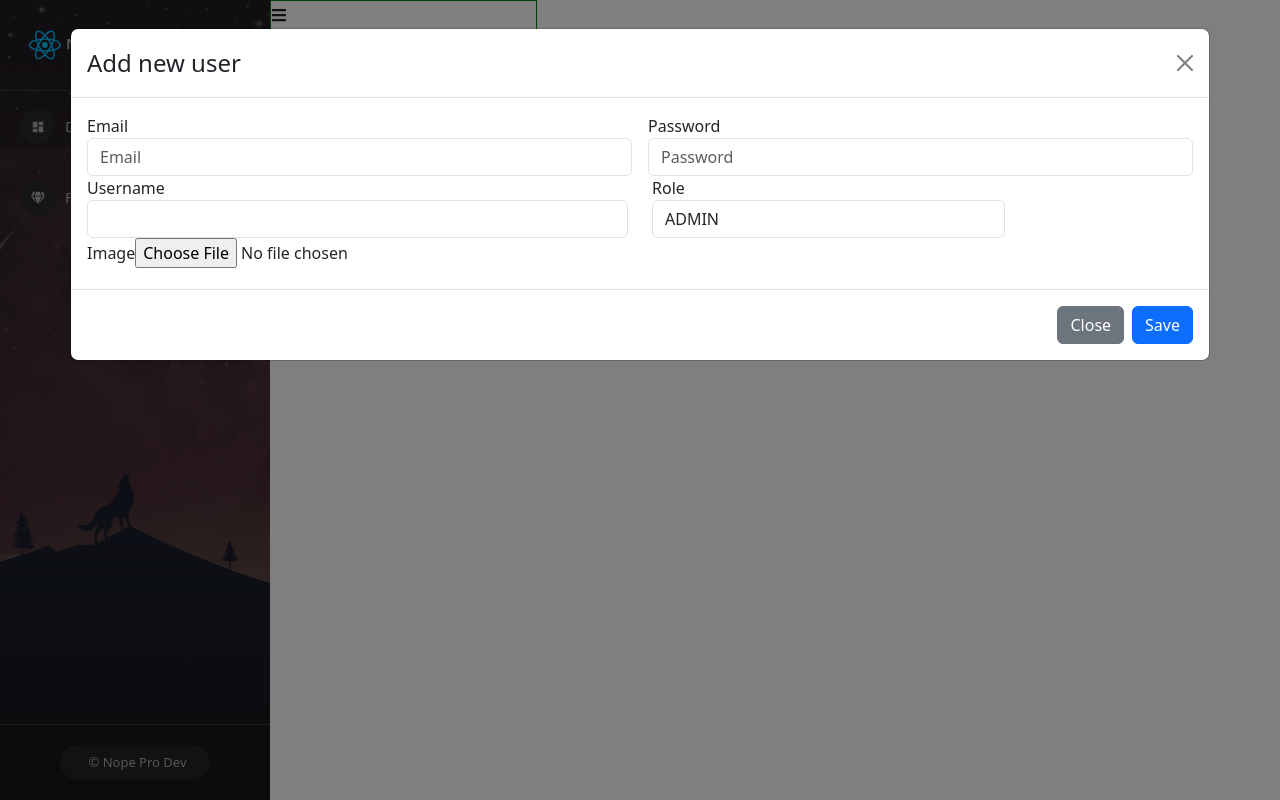
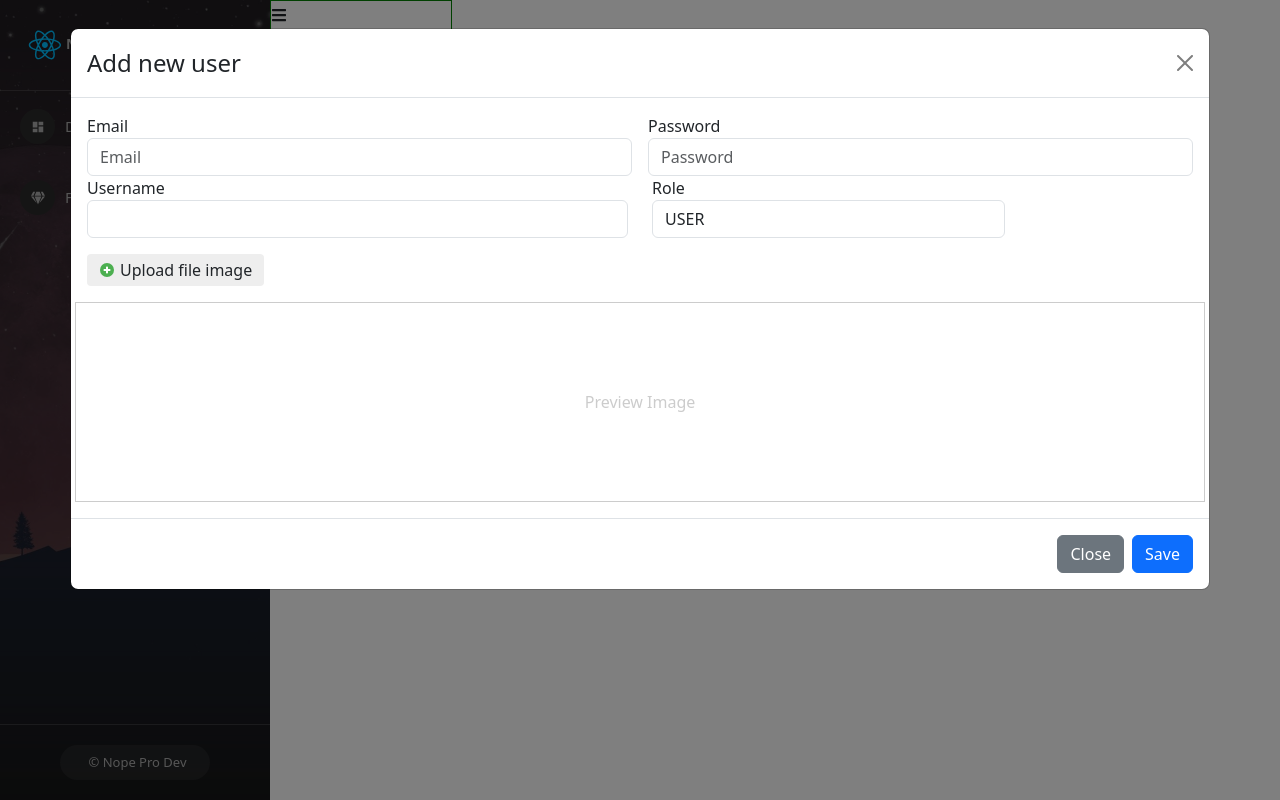
Before and after one commit to Dungnope/reacthoidanit, a React (Create React App) app: page /admin/manage-users in a window 1280 px wide. Both pictures are taken after a click on the button "Launch demo modal". Built offline with nearby package versions, Linux system fonts and the light colour scheme.

Commit message:
state hoa cac phan cua modal tao thong tin user va upload preview image

```diff
--- a/src/components/Admin/Admin.js
+++ b/src/components/Admin/Admin.js
@@ -3,6 +3,8 @@
 import { FaBars } from 'react-icons/fa';
 import { useState } from "react";
 import { Outlet } from "react-router-dom";
+
+
 const Admin = (props) => {
     const [collapsed, setCollapsed] = useState(false);
     return (
--- a/src/components/Admin/Content/ManageUser.js
+++ b/src/components/Admin/Content/ManageUser.js
@@ -13,8 +13,8 @@
 
             <div>
                 Table users
-                <ModalCreateUser />
             </div>
+            <ModalCreateUser />
         </div>
     )
 }
--- /dev/null
+++ b/src/components/Admin/Content/ManageUser.scss
@@ -0,0 +1,39 @@
+.manage-user-container{
+    .users-content{
+
+    }
+
+}
+
+.modal-add-user{
+
+        .img-preview{
+            border: 1px solid #ccc;
+            height: 200px;
+            display: flex;
+            justify-content: center;
+            align-items: center;
+            color: #ccc;
+            img{
+                max-width: 100%;
+                max-height: 100%;
+            }
+        }
+
+        .label-upload{
+            gap: 5px;
+            display: flex;
+            align-items: center;
+            padding: 4px 12px;
+            border-radius: 4px;
+            border: none;
+            cursor: pointer;
+            background-color: #eee;
+            width: fit-content;
+            margin: 1rem 0;
+
+            &:hover{
+                background-color: #dcdcdc;
+            }
+        }
+}
--- a/src/components/Admin/Content/ModalCreateUser.js
+++ b/src/components/Admin/Content/ModalCreateUser.js
@@ -1,6 +1,8 @@
 import { useState } from 'react';
 import Button from 'react-bootstrap/Button';
 import Modal from 'react-bootstrap/Modal';
+import './ManageUser.scss'
+import { FcPlus } from "react-icons/fc";
 
 const ModalCreateUser = () =>  {
   const [show, setShow] = useState(false);
@@ -8,6 +10,21 @@
   const handleClose = () => setShow(false);
   const handleShow = () => setShow(true);
 
+  const [email, setEmail] = useState("");
+  const [password, setPassword] = useState("");
+  const [username, setUsername] = useState("");
+  const [image, setImage] = useState("");
+  const [role, setRole] = useState("USER");
+  const [previewImage, setPreviewImage] = useState("");
+
+  const handleUploadImage = (event) => {
+    if(event.target && event.target.files && event.target.files[0])
+    {
+      setPreviewImage(URL.createObjectURL(event.target.files[0]));
+      setImage(event.target.files[0]);
+    }
+
+  }
 
   return (
     <>
@@ -15,7 +32,7 @@
         Launch demo modal
       </Button>
 
-      <Modal show={show} onHide={handleClose} size='xl' backdrop='static'>
+      <Modal show={show} onHide={handleClose} size='xl' backdrop='static' className='modal-add-user'>
         <Modal.Header closeButton>
           <Modal.Title>Add new user</Modal.Title>
         </Modal.Header>
@@ -24,29 +41,48 @@
                 <div className="row g-3">
                     <div className="form-group col-md-6">
                     <label>Email</label>
-                    <input type="email" className="form-control" placeholder="Email" />
+                    <input type="email" className="form-control" placeholder="Email"  value={email}
+                    onChange={(event) => setEmail(event.target.value)}
+                    />
                     </div>
                     <div className="form-group col-md-6">
                     <label>Password</label>
-                    <input type="password" className="form-control" placeholder="Password" />
+                    <input type="password" className="form-control" placeholder="Password" value={password}
+                    onChange={(event) => setPassword(event.target.value)}
+                    />
                     </div>
                 </div>
 
                 <div className="row">
                     <div className="form-group col-md-6">
                     <label>Username</label>
-                    <input type="text" className="form-control"/>
+                    <input type="text" className="form-control" value={username}
+                    onChange={(event) => setUsername(event.target.value)}
+                    />
                     </div>
                     <div className="form-group col-md-4">
                         <label >Role</label>
-                        <select className="form-control">
-                            <option selected value="USER">USER</option>
-                            <option selected value="ADMIN">ADMIN</option>
+                        <select className="form-control" onChange={(event) => setRole(event.target.value)}>
+                            <option value="USER">USER</option>
+                            <option value="ADMIN">ADMIN</option>
                         </select>
                     </div>
+
                     <div className='col-md-12'>
-                        <label className='form-label'>Image</label>
-                        <input type='file'/>
+                        <label className='form-label label-upload' htmlFor='labelUpload'>
+                          <FcPlus />
+                          Upload file image
+                        </label>
+                        <input type='file' id='labelUpload' hidden
+                        onChange={(event) => handleUploadImage(event)}/>
+                    </div>
+
+                    <div className='col-md-12 img-preview'>
+                      {previewImage ?
+                        <img alt="preview_image" src={previewImage}/>
+                        :
+                        <span>Preview Image</span>
+                      }
                     </div>
 
                 </div>
```
